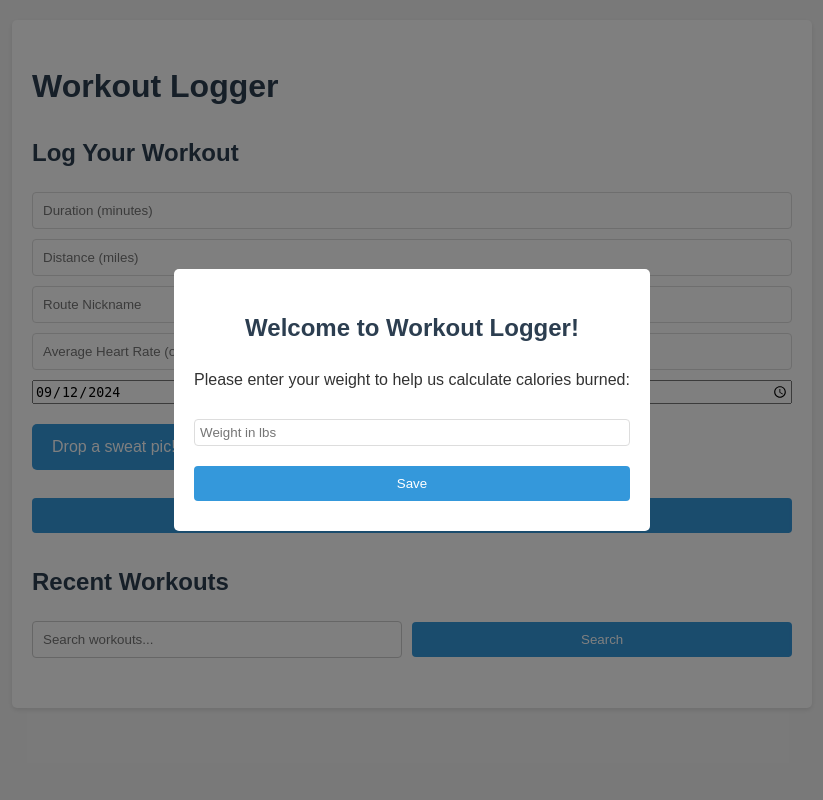
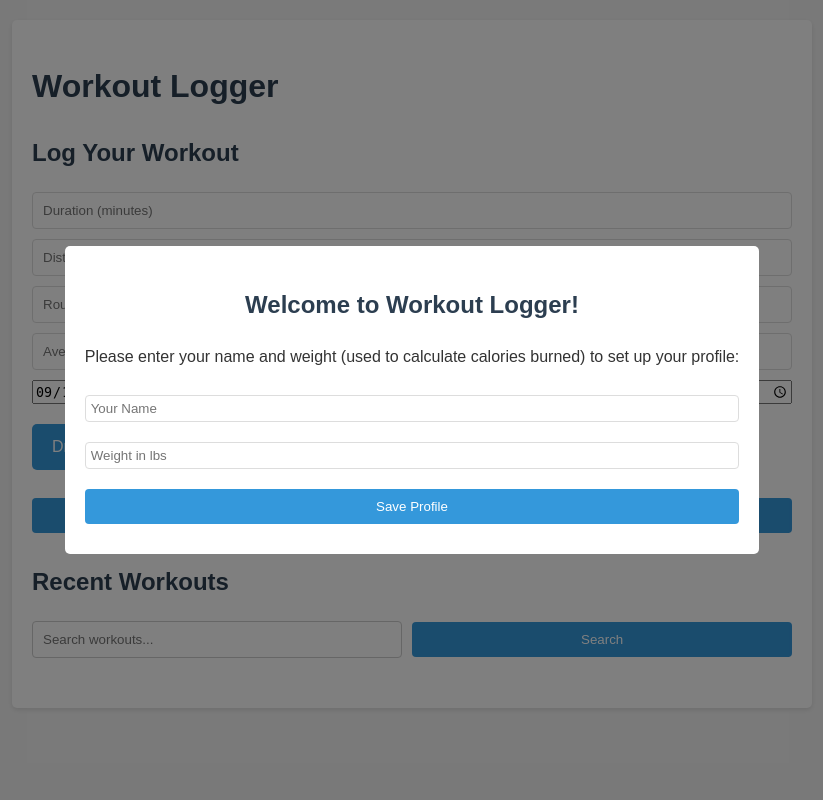
Before and after one commit to av2mu/apiTest, a Flask app: page / in a window 1280 px wide. Shown: the whole page, without its empty margins (228-1051 px from the left). Run offline with Flask 3, Linux system fonts and the light colour scheme.

Commit message:
profiles added

```diff
--- a/app.py
+++ b/app.py
@@ -37,6 +37,7 @@ def create_app():
 
     # Request parser for workout creation
     workout_parser = reqparse.RequestParser()
+    workout_parser.add_argument('profile', type=int, default=1, help='Profile ID')
     workout_parser.add_argument('duration', type=float, required=True, help='Duration in minutes is required')
     workout_parser.add_argument('distance', type=float, required=True, help='Distance in miles is required')
     workout_parser.add_argument('route_nickname', type=str, required=True, help='Route nickname is required')
@@ -46,61 +47,47 @@ def create_app():
 
     # Request parser for user profile update
     profile_parser = reqparse.RequestParser()
+    profile_parser.add_argument('name', type=str, required=True, help='Name is required')
     profile_parser.add_argument('weight', type=float, required=True, help='Weight in lbs is required')
 
-    class WorkoutListAPI(Resource):
+    class WorkoutAPI(Resource):
         def get(self):
-            workouts = Workout.query.order_by(Workout.date.desc()).all()
+            query = request.args.get('q', '')
+            if query:
+                workouts = Workout.query.filter(Workout.route_nickname.ilike(f'%{query}%')).order_by(Workout.date.desc()).all()
+            else:
+                workouts = Workout.query.order_by(Workout.date.desc()).all()
+
             user_profile = UserProfile.query.first()
             weight_lbs = user_profile.weight if user_profile else 150  # Default weight in lbs
 
             workout_dicts = []
+            profiles = {profile.id: profile for profile in UserProfile.query.all()}
+            default_weight = 150  # Default weight in lbs
+
             for workout in workouts:
                 workout_dict = workout.to_dict()
-                workout_dict['calories_burned'] = workout.calculate_calories_burned(weight_lbs)
+                profile = profiles.get(workout.profile)
+                weight = profile.weight if profile else default_weight
+                workout_dict['calories_burned'] = workout.calculate_calories_burned(weight)
                 workout_dicts.append(workout_dict)
 
             return workout_dicts
 
         def post(self):
-            print("Content-Type:", request.content_type)
-            print("Form Data:", request.form)
-            print("Files:", request.files)
+            try:
+                args = workout_parser.parse_args()
 
-            try:
-                if request.content_type.startswith('multipart/form-data'):
-                    # Handle form data manually
-                    duration = request.form.get('duration')
-                    distance = request.form.get('distance')
-                    route_nickname = request.form.get('route_nickname')
-                    date = request.form.get('date')
-                    heart_rate = request.form.get('heart_rate')
-                    image = request.files.get('image')
-                else:
-                    # For JSON data
-                    data = request.get_json()
-                    duration = data.get('duration')
-                    distance = data.get('distance')
-                    route_nickname = data.get('route_nickname')
-                    date = data.get('date')
-                    heart_rate = data.get('heart_rate')
-                    image = None
-
-                print("Parsed data:", {
-                    'duration': duration,
-                    'distance': distance,
-                    'route_nickname': route_nickname,
-                    'date': date,
-                    'heart_rate': heart_rate,
-                    'image': image.filename if image else None
-                })
+                # Handle file upload separately
+                image = request.files.get('image')
 
                 new_workout = Workout(
-                    duration=float(duration),
-                    distance=float(distance),
-                    route_nickname=route_nickname,
-                    date=datetime.fromisoformat(date),
-                    heart_rate=int(heart_rate) if heart_rate else None
+                    profile=args['profile'],  # This will be 1 if not specified
+                    duration=args['duration'],
+                    distance=args['distance'],
+                    route_nickname=args['route_nickname'],
+                    date=datetime.fromisoformat(args['date']),
+                    heart_rate=args['heart_rate']
                 )
 
                 if image and image.filename != '':
@@ -112,12 +99,14 @@ def create_app():
                 db.session.add(new_workout)
                 db.session.commit()
 
-                # Get the user's weight (or use default)
-                user_profile = UserProfile.query.first()
-                weight_lbs = user_profile.weight if user_profile else 150  # Default weight in lbs
+                profile = UserProfile.query.get(new_workout.profile)
+                if not profile:
+                    # If the profile doesn't exist, create a default one
+                    profile = UserProfile(id=1, name="Unknown", weight=150)
+                    db.session.add(profile)
+                    db.session.commit()
 
-                # Calculate calories burned
-                calories_burned = new_workout.calculate_calories_burned(weight_lbs)
+                calories_burned = new_workout.calculate_calories_burned(profile.weight)
 
                 response_data = new_workout.to_dict()
                 response_data['calories_burned'] = calories_burned
@@ -128,7 +117,6 @@ def create_app():
                 print(traceback.format_exc())
                 return {'message': str(e)}, 500
 
-    class WorkoutAPI(Resource):
         def delete(self, id):
             workout = Workout.query.get_or_404(id)
             db.session.delete(workout)
@@ -136,45 +124,55 @@ def create_app():
             return '', 204
 
     class UserProfileAPI(Resource):
-        def get(self):
-            profile = UserProfile.query.first()
-            if not profile:
-                profile = UserProfile(weight=154)  # Default weight in lbs
-                db.session.add(profile)
-                db.session.commit()
+        def get(self, id=None):
+            if id is None:
+                profile = UserProfile.query.first()
+                if not profile:
+                    profile = UserProfile(id=1, name="Unknown", weight=150)  # Default values
+                    db.session.add(profile)
+                    db.session.commit()
+            else:
+                profile = UserProfile.query.get_or_404(id)
             return profile.to_dict()
 
-        def put(self):
-            args = profile_parser.parse_args()
-            profile = UserProfile.query.first()
-            if not profile:
-                profile = UserProfile(weight=args['weight'])
+        def put(self, id=None):
+            if id is None:
+                # Creating a new profile
+                profile = UserProfile()
                 db.session.add(profile)
             else:
-                profile.weight = args['weight']
+                # Updating existing profile
+                profile = UserProfile.query.get_or_404(id)
 
+            parser = reqparse.RequestParser()
+            parser.add_argument('name', type=str, required=True, help='Name is required')
+            parser.add_argument('weight', type=float, required=True, help='Weight in lbs is required')
+            args = parser.parse_args()
+
+            profile.name = args['name']
+            profile.weight = args['weight']
+
+            db.session.commit()
+            return profile.to_dict(), 201 if id is None else 200
+
+        def patch(self, id):
+            profile = UserProfile.query.get_or_404(id)
+            parser = reqparse.RequestParser()
+            parser.add_argument('weight', type=float, required=True, help='Weight in lbs is required')
+            args = parser.parse_args()
+
+            profile.weight = args['weight']
             db.session.commit()
             return profile.to_dict()
 
-    class WorkoutSearchAPI(Resource):
-        def get(self):
-            query = request.args.get('q', '')
-            workouts = Workout.query.filter(Workout.route_nickname.ilike(f'%{query}%')).order_by(Workout.date.desc()).all()
-            user_profile = UserProfile.query.first()
-            weight = user_profile.weight if user_profile else 150  # Default weight if not set (150 lbs)
+        def delete(self, id):
+            profile = UserProfile.query.get_or_404(id)
+            db.session.delete(profile)
+            db.session.commit()
+            return '', 204
 
-            workout_dicts = []
-            for workout in workouts:
-                workout_dict = workout.to_dict()
-                workout_dict['calories_burned'] = workout.calculate_calories_burned(weight)
-                workout_dicts.append(workout_dict)
-
-            return workout_dicts
-
-    api.add_resource(WorkoutListAPI, '/api/v1/workouts')
-    api.add_resource(WorkoutAPI, '/api/v1/workouts/<int:id>')
-    api.add_resource(UserProfileAPI, '/api/v1/profile')
-    api.add_resource(WorkoutSearchAPI, '/api/v1/workouts/search')
+    api.add_resource(WorkoutAPI, '/api/v1/workouts', '/api/v1/workouts/<int:id>')
+    api.add_resource(UserProfileAPI, '/api/v1/profile', '/api/v1/profile/<int:id>')
 
     print("App creation completed in app.py")
     return app
--- a/models.py
+++ b/models.py
@@ -3,6 +3,7 @@ from datetime import datetime
 
 class Workout(db.Model):
     id = db.Column(db.Integer, primary_key=True)
+    profile = db.Column(db.Integer, nullable=False)  # Updated to Integer
     duration = db.Column(db.Float, nullable=False)  # Duration in minutes
     distance = db.Column(db.Float, nullable=False)  # Distance in miles
     route_nickname = db.Column(db.String(100), nullable=False)  # Name of the route
@@ -13,6 +14,7 @@ class Workout(db.Model):
     def to_dict(self):
         return {
             'id': self.id,
+            'profile': self.profile,
             'duration': self.duration,
             'distance': self.distance,
             'route_nickname': self.route_nickname,
@@ -52,10 +54,12 @@ class Workout(db.Model):
 
 class UserProfile(db.Model):
     id = db.Column(db.Integer, primary_key=True)
+    name = db.Column(db.String(80), nullable=False)
     weight = db.Column(db.Float, nullable=False)  # in lbs
 
     def to_dict(self):
         return {
             'id': self.id,
+            'name': self.name,
             'weight': self.weight
         }
--- a/templates/index.html
+++ b/templates/index.html
@@ -10,9 +10,10 @@
     <div id="weightPopup" class="overlay" style="display: none;">
         <div class="popup">
             <h2>Welcome to Workout Logger!</h2>
-            <p>Please enter your weight to help us calculate calories burned:</p>
-            <input type="number" id="weightInput" placeholder="Weight in lbs" step="0.1" min="1" max="1000">
-            <button onclick="saveWeight()">Save</button>
+            <p>Please enter your name and weight (used to calculate calories burned) to set up your profile:</p>
+            <input type="text" id="nameInput" placeholder="Your Name" required>
+            <input type="number" id="weightInput" placeholder="Weight in lbs" step="0.1" min="1" max="1000" required>
+            <button onclick="saveProfile()">Save Profile</button>
         </div>
     </div>
 
@@ -58,39 +59,47 @@
 
         // Weight popup logic
         window.addEventListener('load', function() {
-            if (!localStorage.getItem('userWeight')) {
+            if (!localStorage.getItem('userProfileId')) {
                 document.getElementById('weightPopup').style.display = 'flex';
             } else {
                 loadWorkouts();
             }
         });
 
-        function saveWeight() {
+        function saveProfile() {
+            const name = document.getElementById('nameInput').value;
             const weight = document.getElementById('weightInput').value;
-            if (weight && !isNaN(weight) && weight > 0) {
-                localStorage.setItem('userWeight', weight);
-                document.getElementById('weightPopup').style.display = 'none';
+
+            if (name && weight && !isNaN(weight) && weight > 0) {
+                const profileData = {
+                    name: name,
+                    weight: parseFloat(weight)
+                };
 
                 fetch(`${API_BASE_URL}/profile`, {
                     method: 'PUT',
                     headers: {
                         'Content-Type': 'application/json',
                     },
-                    body: JSON.stringify({weight: parseFloat(weight)}),
+                    body: JSON.stringify(profileData),
                 })
                 .then(response => response.json())
                 .then(data => {
                     if (data.id) {
+                        localStorage.setItem('userProfileId', data.id);
+                        localStorage.setItem('userName', data.name);
+                        localStorage.setItem('userWeight', data.weight);
+                        document.getElementById('weightPopup').style.display = 'none';
                         loadWorkouts();
                     } else {
-                        console.error('Failed to update weight on server');
+                        console.error('Failed to create/update profile on server');
                     }
                 })
                 .catch((error) => {
                     console.error('Error:', error);
                 });
             } else {
-                alert('Please enter a valid weight in pounds.');
+                alert('Please enter a valid name and weight in pounds.');
             }
         }
 
```
Also changed, not shown: README.md, workouts.db.
